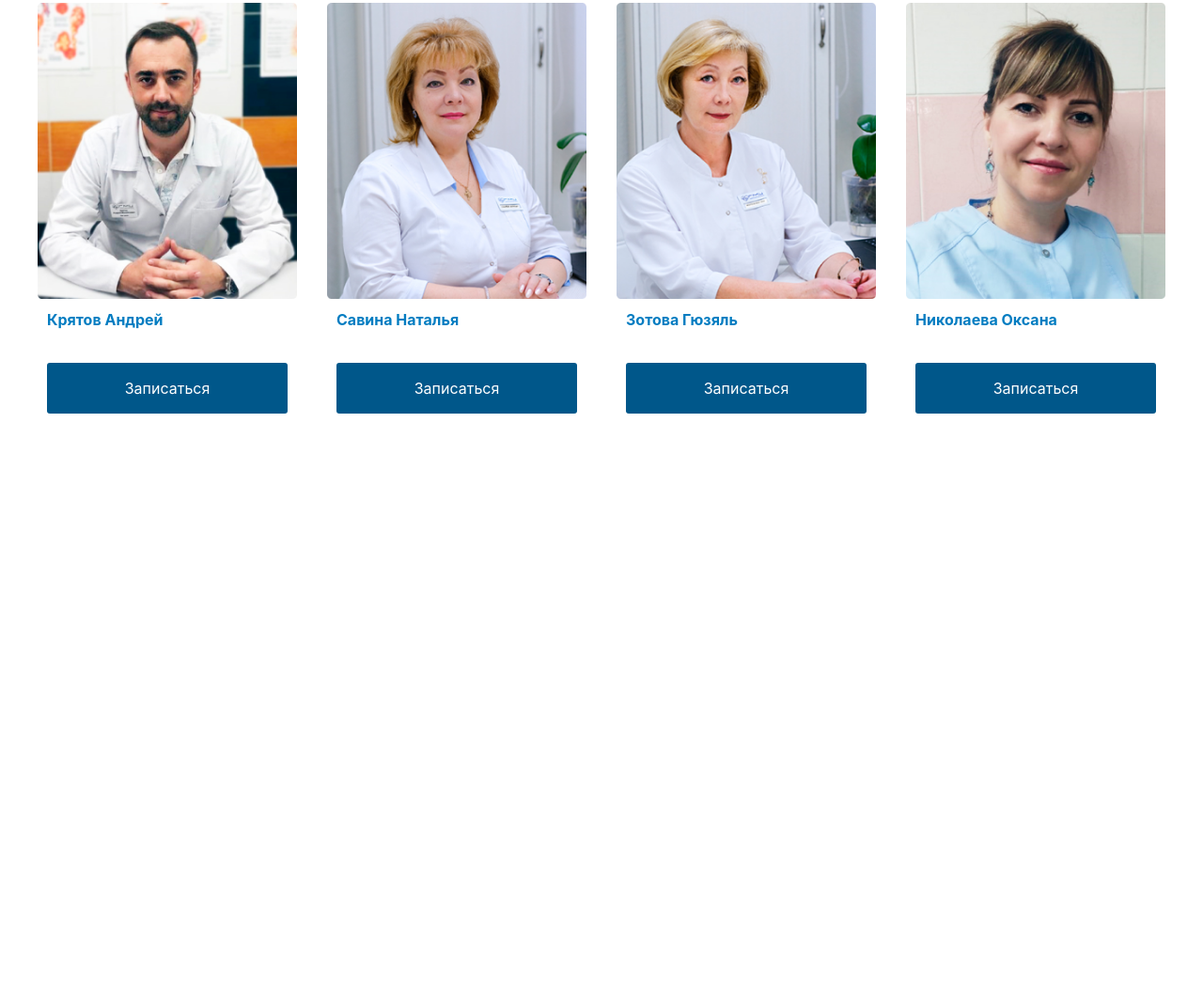
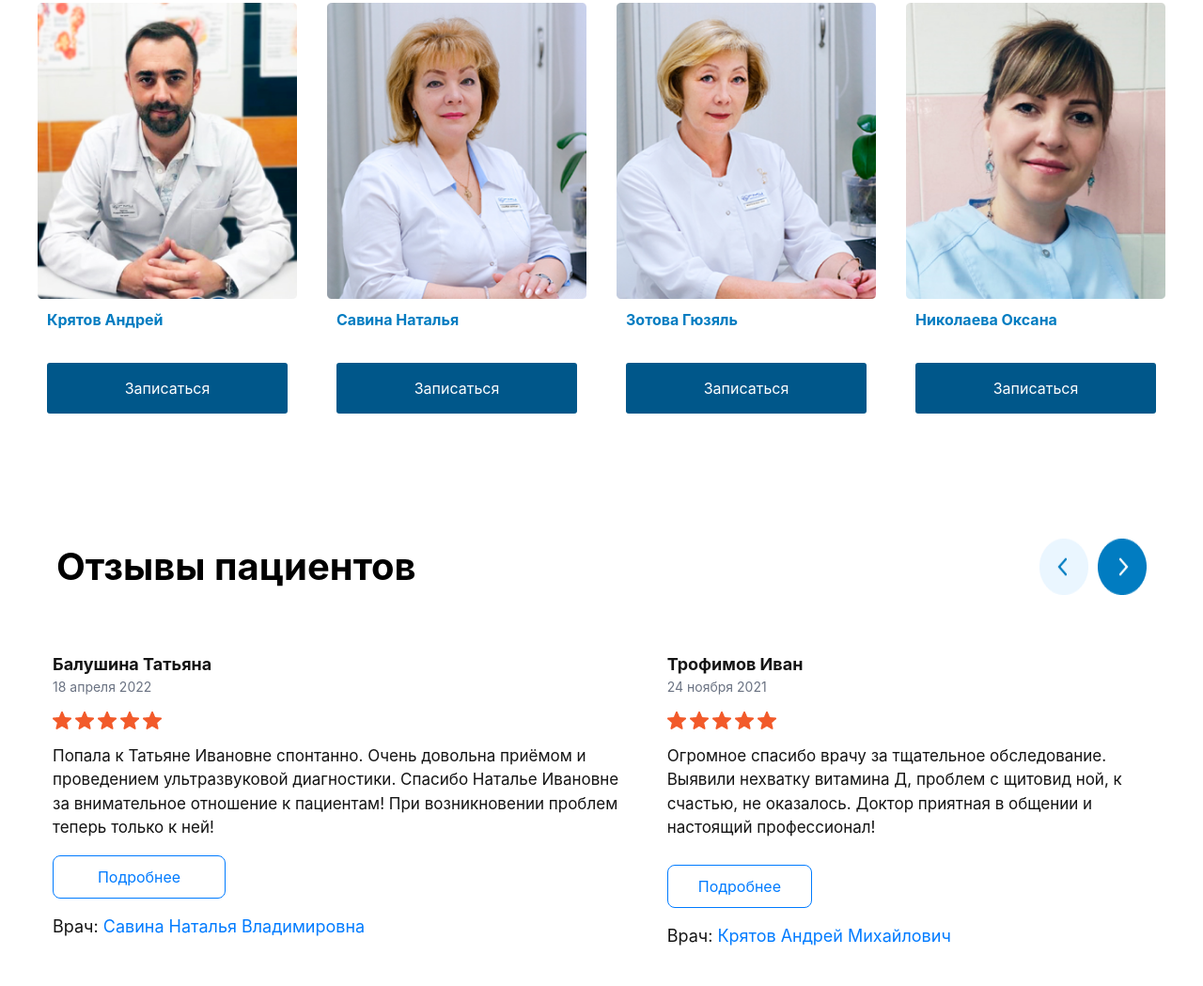
Before and after one commit to usmonnh-hub/GMS, a website: page src/Abdullo.html in a window 1280 px wide. Shown: the part 2433-3482 px from the top of the page at 94% size. Before the commit the page ends 2886 px from the top, so only its background shows below. Drawn offline with nearby package versions, Linux system fonts and the light colour scheme; files that its build step writes are made by us from their sources.

Commit message:
section6

```diff
--- a/src/Abdullo.html
+++ b/src/Abdullo.html
@@ -227,8 +227,6 @@
       </div>
     </div>
   </section>
-
-
   <section class="max-w-300 m-auto mt-[100px]">
     <div class="flex justify-between p-[20px]">
       <h1 class="text-[40px] w-[95%] font-bold">
@@ -295,7 +293,63 @@
       </div>
     </div>
   </section>
-
+ <section class="max-w-[1200px] lg:m-auto lg:mt-[100px]">
+    <div class="flex justify-between p-[20px]">
+      <h1 class="text-[40px] w-[95%] font-bold">
+        Отзывы пациентов
+      </h1>
+      <img src="./Abdullo-images/Slider Buttons.png" alt="">
+    </div>
+    <section class="max-w-[1920px] mx-auto ">
+      <div class="max-w-[1312px] mx-auto px-4 py-10 font-sans lg:flex gap-[40px]">
+        <div class="grid grid-cols-1 md:grid-cols-2 gap-8 lg:flex">
+          <div class="flex flex-col gap-4">
+            <div>
+              <h3 class="font-bold text-[18px] text-[#141414]">Балушина Татьяна</h3>
+              <p class="text-[14px] text-gray-500">18 апреля 2022</p>
+            </div>
+            <div>
+              <img src="./Abdullo-images/Stars (1).png" alt="">
+            </div>
+            <h5 class="text-[17px]  text-[#141414] ">
+              Попала к Татьяне Ивановне спонтанно. Очень довольна приёмом и проведением ультразвуковой
+              диагностики. Спасибо Наталье Ивановне за внимательное отношение к пациентам! При возникновении
+              проблем теперь только к ней!
+            </h5>
+            <button class=" w-[30%] text-center  border border-[#007BFF] p-[10px] text-[#007BFF] rounded-lg ">
+              Подробнее
+            </button>
+            <h5 class="text-[18px]  text-[#141414]">
+              Врач: <span class="text-[#007BFF] ">Савина Наталья
+                Владимировна</span>
+            </h5>
+          </div>
+        </div>
+        <div class=" mt-[100px] lg:mt-0 md:flex flex-col gap-4">
+          <div>
+            <h3 class="font-bold text-[18px] text-[#141414]">Трофимов Иван</h3>
+            <h5 class="text-[14px] text-gray-500">24 ноября 2021</h5>
+          </div>
+          <div>
+            <img src="./Abdullo-images/Stars (1).png" alt="">
+          </div>
+          <h5 class="text-[17px] text-[#141414] ">
+            Огромное спасибо врачу за тщательное обследование. Выявили нехватку витамина Д, проблем с
+            щитовид
+            ной, к счастью, не оказалось. Доктор приятная в общении и настоящий профессионал!
+          </h5>
+          <br>
+          <button class=" p-[10px] w-[30%] mt-[-30px] border border-[#007BFF]  text-[#007BFF] rounded-lg ">
+            Подробнее
+          </button>
+          <h5 class="text-[18px]  text-[#141414]">
+            Врач: <span class="text-[#007BFF] ">Крятов Андрей
+              Михайлович</span>
+          </h5>
+        </div>
+      </div>
+      </div>
+    </section>
 
 
 
```
